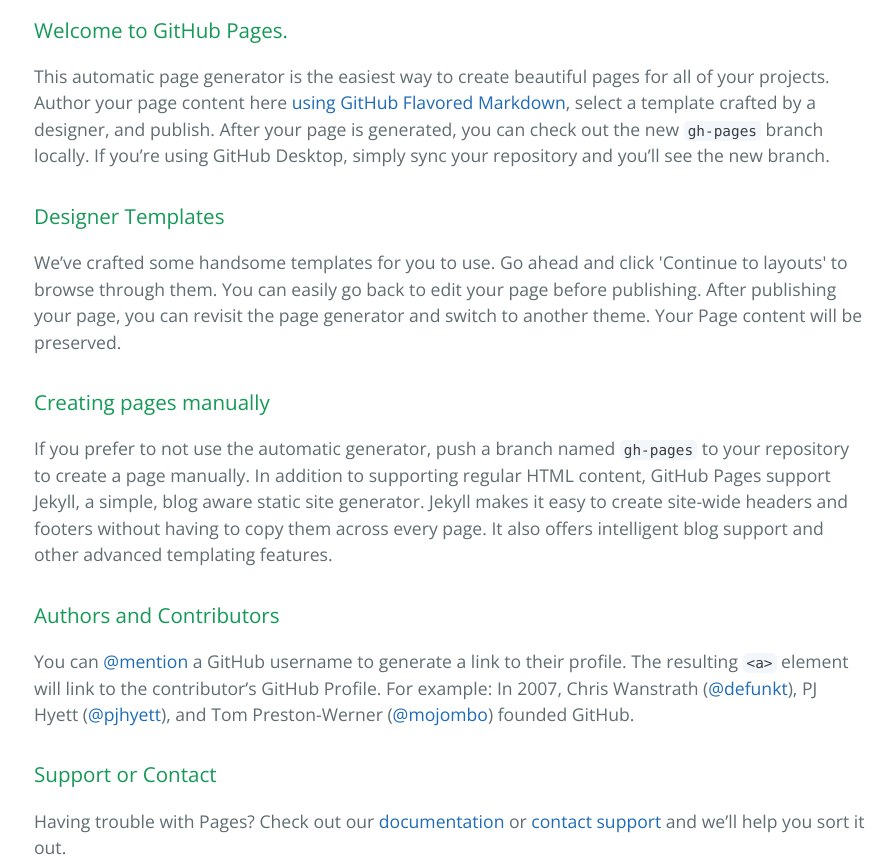
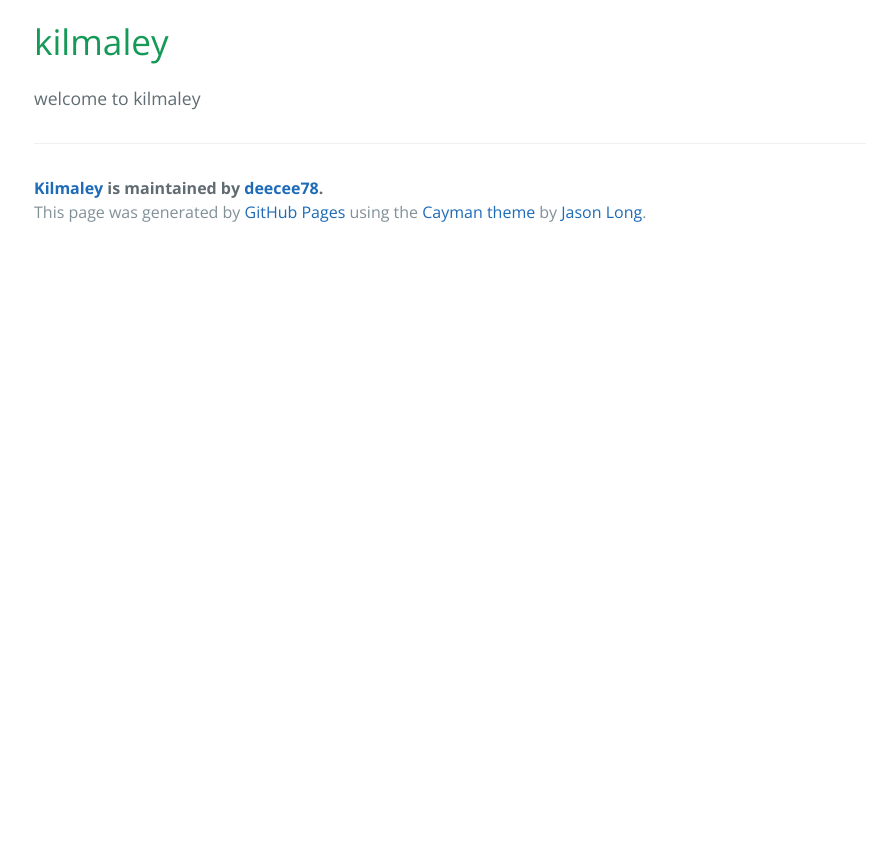
Before and after one commit to deecee78/kilmaley, a plain HTML site: page index.html in a window 1280 px wide. Shown: the part 400-1264 px from the top of the page, without its empty margins (190-1082 px from the left). After the commit the page ends 800 px from the top, so only its background shows below. Drawn offline with nearby package versions, Linux system fonts and the light colour scheme.

```diff
--- a/index.html
+++ b/index.html
@@ -13,39 +13,19 @@
     <section class="page-header">
       <h1 class="project-name">Kilmaley</h1>
       <h2 class="project-tagline">kilmaley</h2>
-      <a href="https://github.com/deecee78/kilmaley.ie" class="btn">View on GitHub</a>
-      <a href="https://github.com/deecee78/kilmaley.ie/zipball/master" class="btn">Download .zip</a>
-      <a href="https://github.com/deecee78/kilmaley.ie/tarball/master" class="btn">Download .tar.gz</a>
+      <a href="https://github.com/deecee78/kilmaley" class="btn">View on GitHub</a>
+      <a href="https://github.com/deecee78/kilmaley/zipball/master" class="btn">Download .zip</a>
+      <a href="https://github.com/deecee78/kilmaley/tarball/master" class="btn">Download .tar.gz</a>
     </section>
 
     <section class="main-content">
-      <h3>
-<a id="welcome-to-github-pages" class="anchor" href="#welcome-to-github-pages" aria-hidden="true"><span class="octicon octicon-link"></span></a>Welcome to GitHub Pages.</h3>
+      <h1>
+<a id="kilmaley" class="anchor" href="#kilmaley" aria-hidden="true"><span class="octicon octicon-link"></span></a>kilmaley</h1>
 
-<p>This automatic page generator is the easiest way to create beautiful pages for all of your projects. Author your page content here <a href="https://guides.github.com/features/mastering-markdown/">using GitHub Flavored Markdown</a>, select a template crafted by a designer, and publish. After your page is generated, you can check out the new <code>gh-pages</code> branch locally. If you’re using GitHub Desktop, simply sync your repository and you’ll see the new branch.</p>
-
-<h3>
-<a id="designer-templates" class="anchor" href="#designer-templates" aria-hidden="true"><span class="octicon octicon-link"></span></a>Designer Templates</h3>
-
-<p>We’ve crafted some handsome templates for you to use. Go ahead and click 'Continue to layouts' to browse through them. You can easily go back to edit your page before publishing. After publishing your page, you can revisit the page generator and switch to another theme. Your Page content will be preserved.</p>
-
-<h3>
-<a id="creating-pages-manually" class="anchor" href="#creating-pages-manually" aria-hidden="true"><span class="octicon octicon-link"></span></a>Creating pages manually</h3>
-
-<p>If you prefer to not use the automatic generator, push a branch named <code>gh-pages</code> to your repository to create a page manually. In addition to supporting regular HTML content, GitHub Pages support Jekyll, a simple, blog aware static site generator. Jekyll makes it easy to create site-wide headers and footers without having to copy them across every page. It also offers intelligent blog support and other advanced templating features.</p>
-
-<h3>
-<a id="authors-and-contributors" class="anchor" href="#authors-and-contributors" aria-hidden="true"><span class="octicon octicon-link"></span></a>Authors and Contributors</h3>
-
-<p>You can <a href="https://github.com/blog/821" class="user-mention">@mention</a> a GitHub username to generate a link to their profile. The resulting <code>&lt;a&gt;</code> element will link to the contributor’s GitHub Profile. For example: In 2007, Chris Wanstrath (<a href="https://github.com/defunkt" class="user-mention">@defunkt</a>), PJ Hyett (<a href="https://github.com/pjhyett" class="user-mention">@pjhyett</a>), and Tom Preston-Werner (<a href="https://github.com/mojombo" class="user-mention">@mojombo</a>) founded GitHub.</p>
-
-<h3>
-<a id="support-or-contact" class="anchor" href="#support-or-contact" aria-hidden="true"><span class="octicon octicon-link"></span></a>Support or Contact</h3>
-
-<p>Having trouble with Pages? Check out our <a href="https://help.github.com/pages">documentation</a> or <a href="https://github.com/contact">contact support</a> and we’ll help you sort it out.</p>
+<p>welcome to kilmaley</p>
 
       <footer class="site-footer">
-        <span class="site-footer-owner"><a href="https://github.com/deecee78/kilmaley.ie">Kilmaley</a> is maintained by <a href="https://github.com/deecee78">deecee78</a>.</span>
+        <span class="site-footer-owner"><a href="https://github.com/deecee78/kilmaley">Kilmaley</a> is maintained by <a href="https://github.com/deecee78">deecee78</a>.</span>
 
         <span class="site-footer-credits">This page was generated by <a href="https://pages.github.com">GitHub Pages</a> using the <a href="https://github.com/jasonlong/cayman-theme">Cayman theme</a> by <a href="https://twitter.com/jasonlong">Jason Long</a>.</span>
       </footer>
```
Also changed, not shown: params.json (+1 -1 lines).
